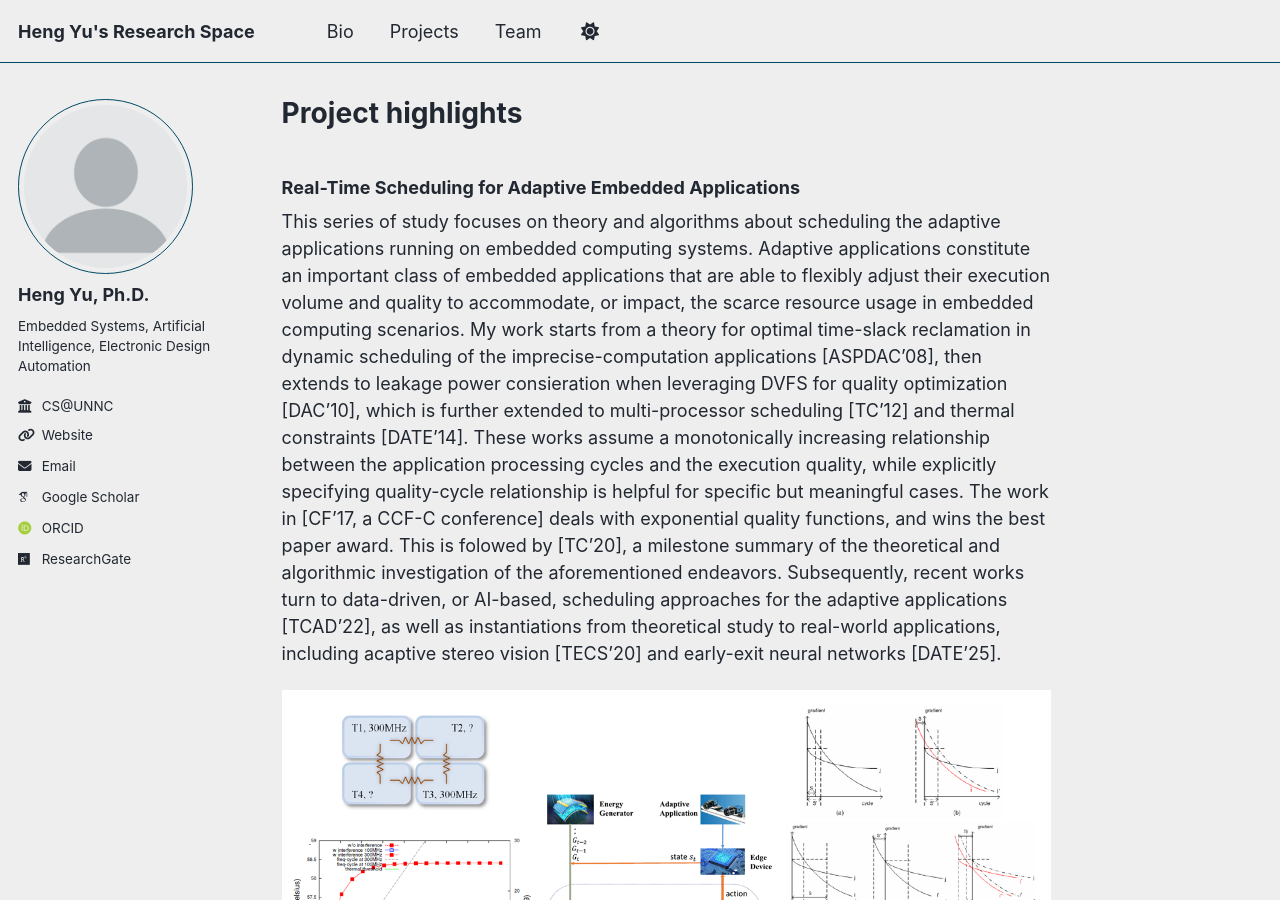
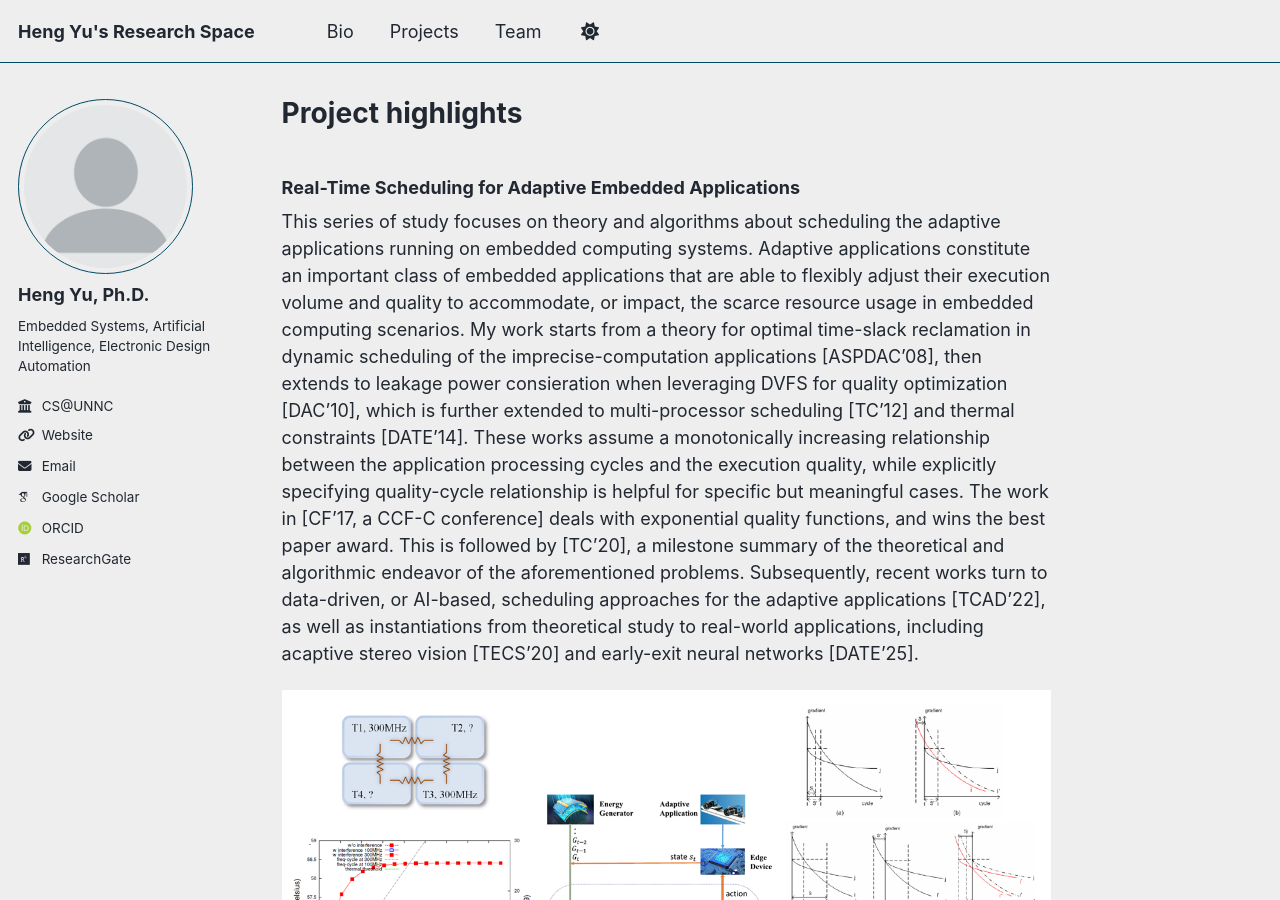
Before and after one commit to eleyuheng/eleyuheng.github.io, a Jekyll site: the page built from _pages/projects.md, in a window 1280 px wide and 900 px high. Built offline with Jekyll 4.4.1, drawn with Linux system fonts in a browser that asks for light colours; some web fonts are replaced; a script that is not in the unit is left out.

Commit message:
Update projects.md

```diff
--- a/_pages/projects.md
+++ b/_pages/projects.md
@@ -6,7 +6,7 @@ author_profile: true
 
 
 ### Real-Time Scheduling for Adaptive Embedded Applications
-This series of study focuses on theory and algorithms about scheduling the adaptive applications running on embedded computing systems. Adaptive applications constitute an important class of embedded applications that are able to flexibly adjust their execution volume and quality to accommodate, or impact, the scarce resource usage in embedded computing scenarios. My work starts from a theory for optimal time-slack reclamation in dynamic scheduling of the imprecise-computation applications [ASPDAC'08], then extends to leakage power consieration when leveraging DVFS for quality optimization [DAC'10], which is further extended to multi-processor scheduling [TC'12] and thermal constraints [DATE'14]. These works assume a monotonically increasing relationship between the application processing cycles and the execution quality, while explicitly specifying quality-cycle relationship is helpful for specific but meaningful cases. The work in [CF'17, a CCF-C conference] deals with exponential quality functions, and wins the best paper award. This is folowed by [TC'20], a milestone summary of the theoretical and algorithmic investigation of the aforementioned endeavors. Subsequently, recent works turn to data-driven, or AI-based, scheduling approaches for the adaptive applications [TCAD'22], as well as instantiations from theoretical study to real-world applications, including acaptive stereo vision [TECS'20] and early-exit neural networks [DATE'25].
+This series of study focuses on theory and algorithms about scheduling the adaptive applications running on embedded computing systems. Adaptive applications constitute an important class of embedded applications that are able to flexibly adjust their execution volume and quality to accommodate, or impact, the scarce resource usage in embedded computing scenarios. My work starts from a theory for optimal time-slack reclamation in dynamic scheduling of the imprecise-computation applications [ASPDAC'08], then extends to leakage power consieration when leveraging DVFS for quality optimization [DAC'10], which is further extended to multi-processor scheduling [TC'12] and thermal constraints [DATE'14]. These works assume a monotonically increasing relationship between the application processing cycles and the execution quality, while explicitly specifying quality-cycle relationship is helpful for specific but meaningful cases. The work in [CF'17, a CCF-C conference] deals with exponential quality functions, and wins the best paper award. This is followed by [TC'20], a milestone summary of the theoretical and algorithmic endeavor of the aforementioned problems. Subsequently, recent works turn to data-driven, or AI-based, scheduling approaches for the adaptive applications [TCAD'22], as well as instantiations from theoretical study to real-world applications, including acaptive stereo vision [TECS'20] and early-exit neural networks [DATE'25].
 
 ![Adaptive Application Scheduling!](/images/AdaptiveApplications.png "Adaptive Application Scheduling")
 
```
